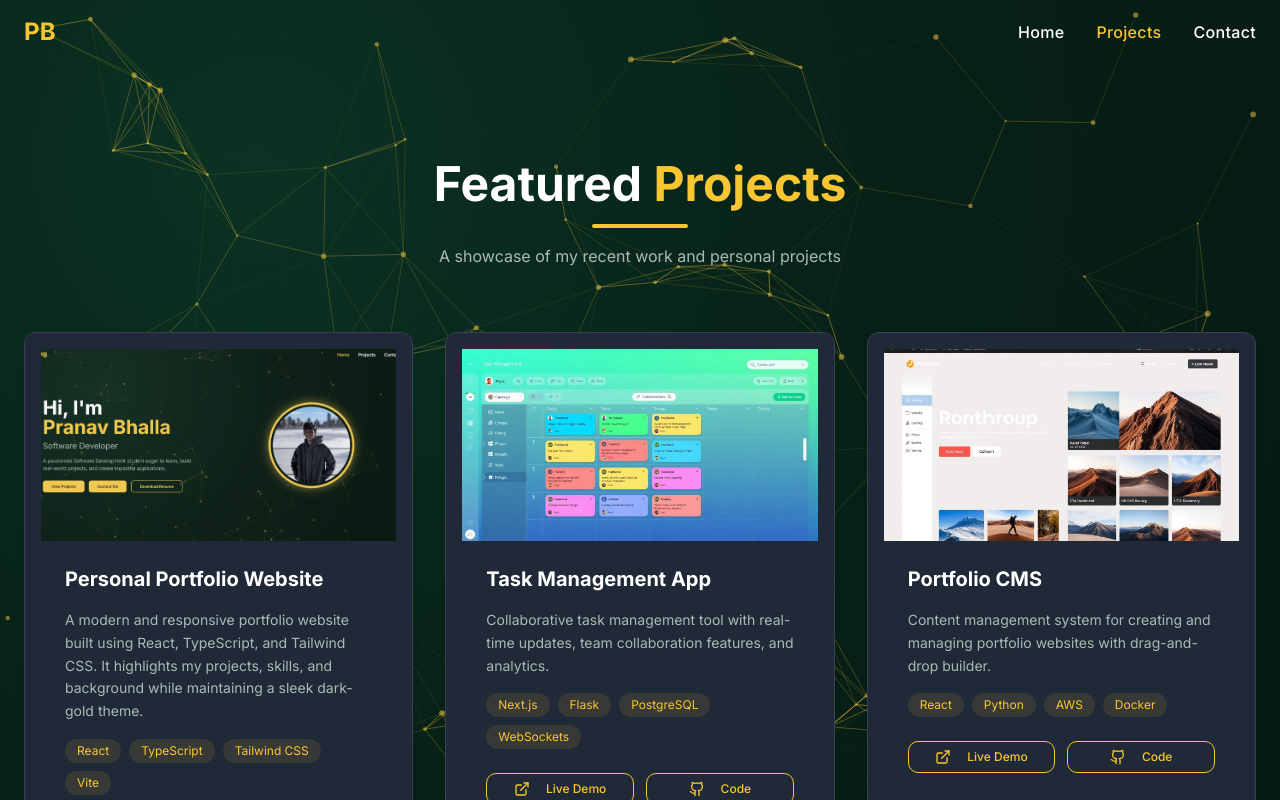
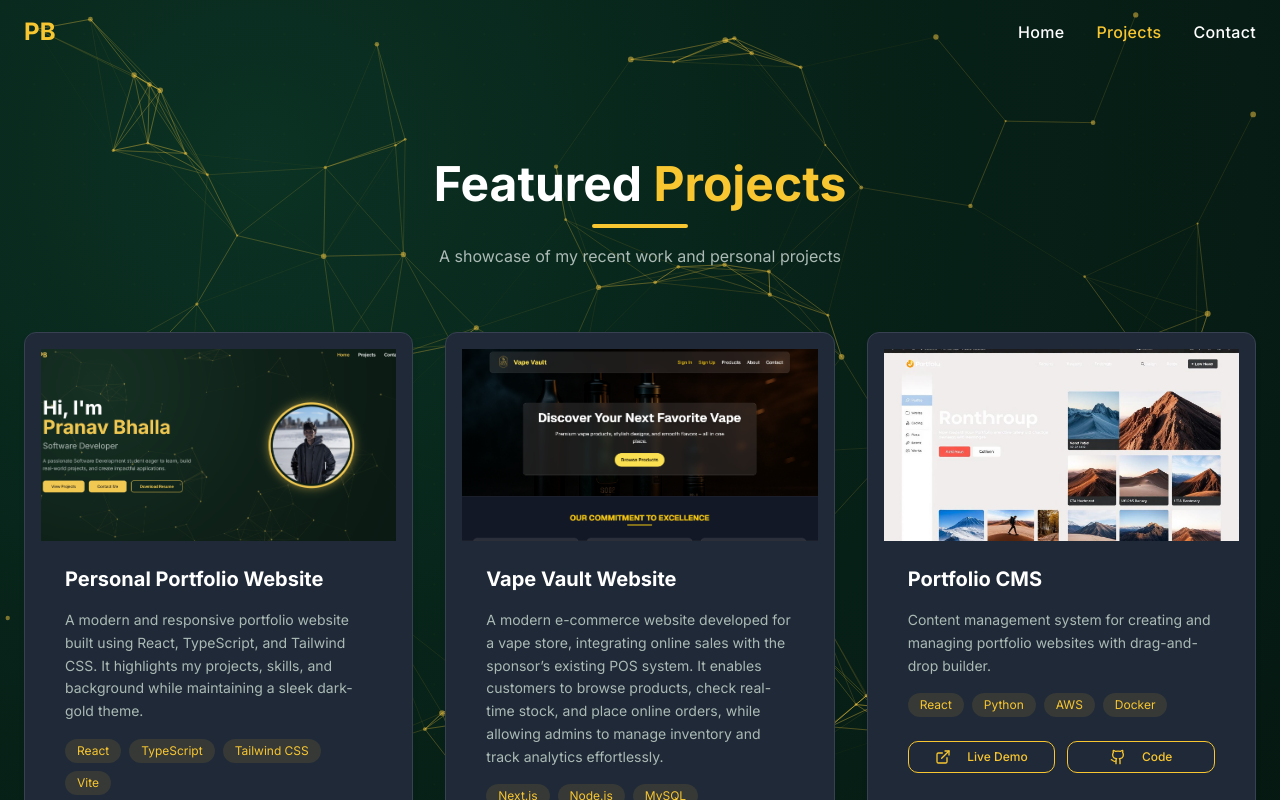
Before and after one commit to pranavbhalla22/portfolio-frontend, a React (Vite) app: page /projects in a window 1280 px wide. Shown: the top 800 px of the page. Built offline with nearby package versions, Linux system fonts and the light colour scheme; the HTML template or start-up script is replaced by a standard one.

Commit message:
Updated the second project

```diff
--- a/src/components/Projects.tsx
+++ b/src/components/Projects.tsx
@@ -2,7 +2,7 @@ import { Card } from "@/components/ui/card";
 import { Button } from "@/components/ui/button";
 import { ExternalLink, Github } from "lucide-react";
 import projectImage1 from "@/assets/portfolio.png";
-import projectImage2 from "@/assets/project-2.jpg";
+import projectImage2 from "@/assets/vape.png";
 import projectImage3 from "@/assets/project-3.jpg";
 
 const Projects = () => {
@@ -17,13 +17,13 @@ const Projects = () => {
       githubLink: "https://github.com/pranavbhalla22/portfolio-frontend",
     },
     {
-      title: "Task Management App",
-      description:
-        "Collaborative task management tool with real-time updates, team collaboration features, and analytics.",
-      image: projectImage2,
-      tags: ["Next.js", "Flask", "PostgreSQL", "WebSockets"],
-      liveLink: "#",
-      githubLink: "#",
+       title: "Vape Vault Website",
+  description:
+    "A modern e-commerce website developed for a vape store, integrating online sales with the sponsor’s existing POS system. It enables customers to browse products, check real-time stock, and place online orders, while allowing admins to manage inventory and track analytics effortlessly.",
+  image: projectImage2,
+  tags: ["Next.js", "Node.js", "MySQL", "Tailwind CSS", "Vercel"],
+  liveLink: "https://vape-spa.vercel.app/",
+  githubLink: "https://github.com/karan-sidhu22/Vape-SPA",
     },
     {
       title: "Portfolio CMS",
```
Also changed, not shown: src/assets/vape.png (added).
